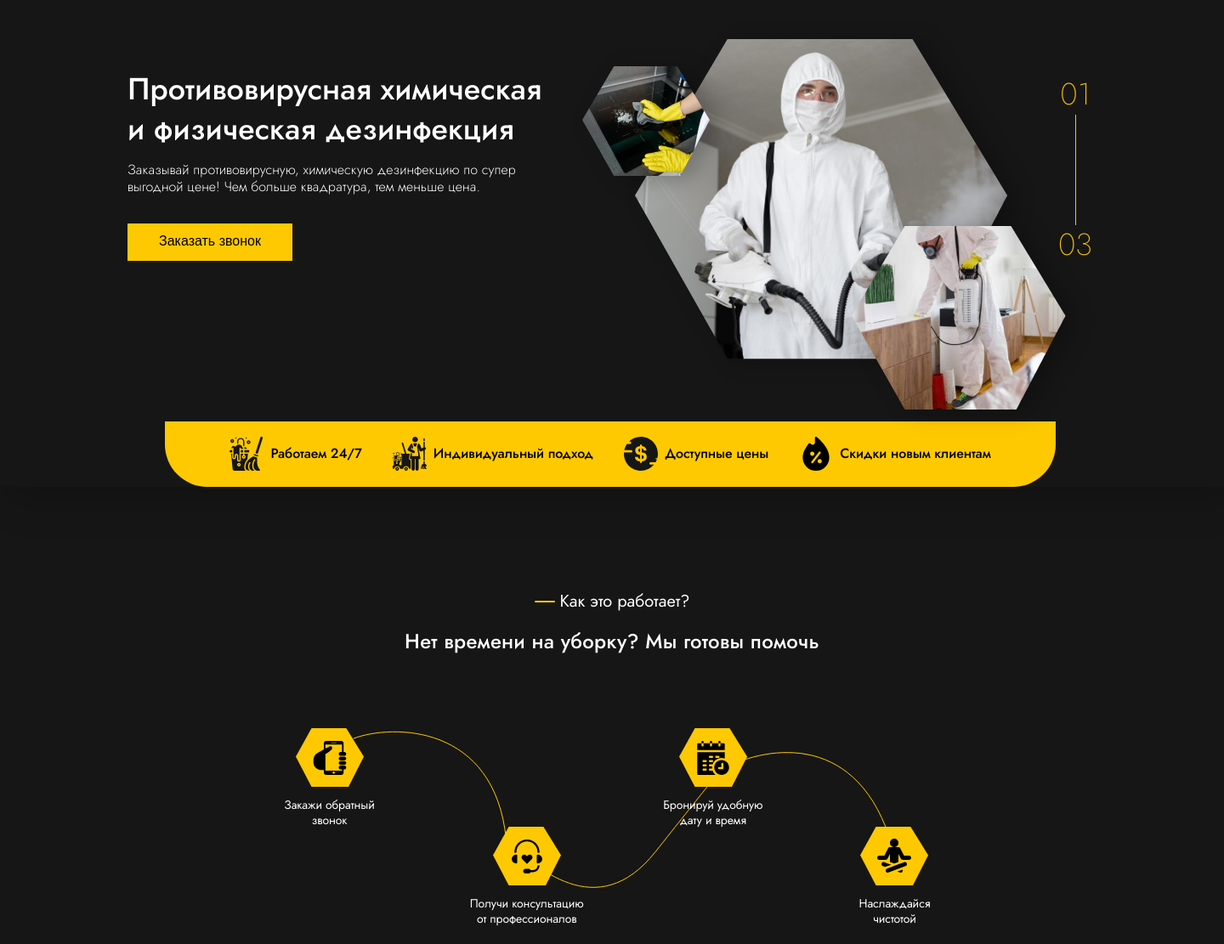
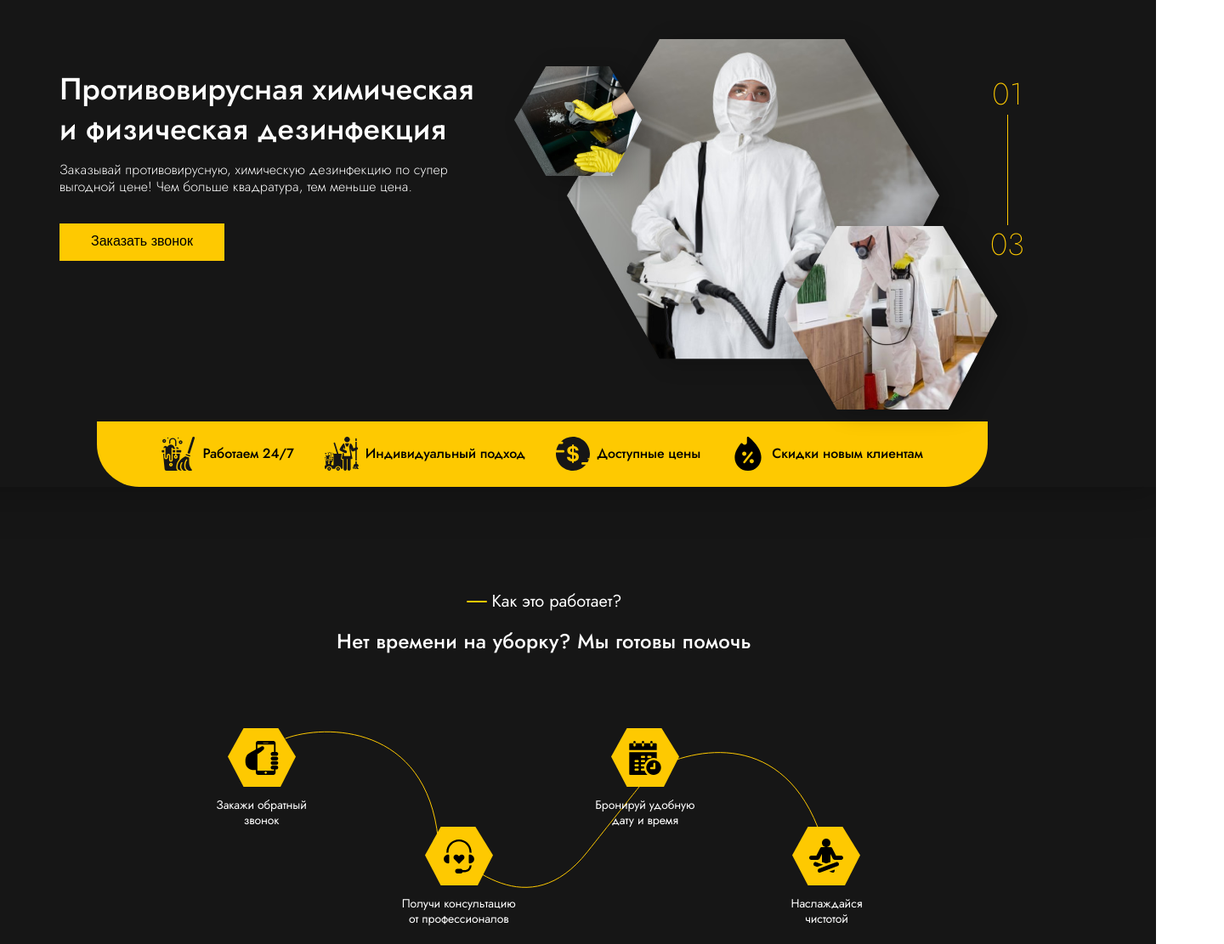
Before and after one commit to thelscon/TestTask__Cleaning, a plain HTML site: page index.html in a window 1280 px wide. Shown: the whole page at 85% size, 1440 px wide, since content can reach past the window. Drawn offline with Linux system fonts and the light colour scheme.

Commit message:
second block --fix position

```diff
--- a/css/style.css
+++ b/css/style.css
@@ -47,8 +47,8 @@
 }
 
 body {
-    min-width: 1440px;
-    max-width: 1440px;
+    display: grid;
+    justify-content: center;
 }
 
 .article__header {
@@ -102,6 +102,8 @@ body {
 }
 
 .article-one {
+    width: 1440px;
+
     display: grid;
     grid-template-areas:    'article-one__h1 article-one__images-wrap'
                             'article-one__p article-one__images-wrap'
@@ -245,6 +247,8 @@ body {
 }
 
 .article-two {
+    width: 1440px;
+
     display: grid;
     justify-items: center;
 
```
